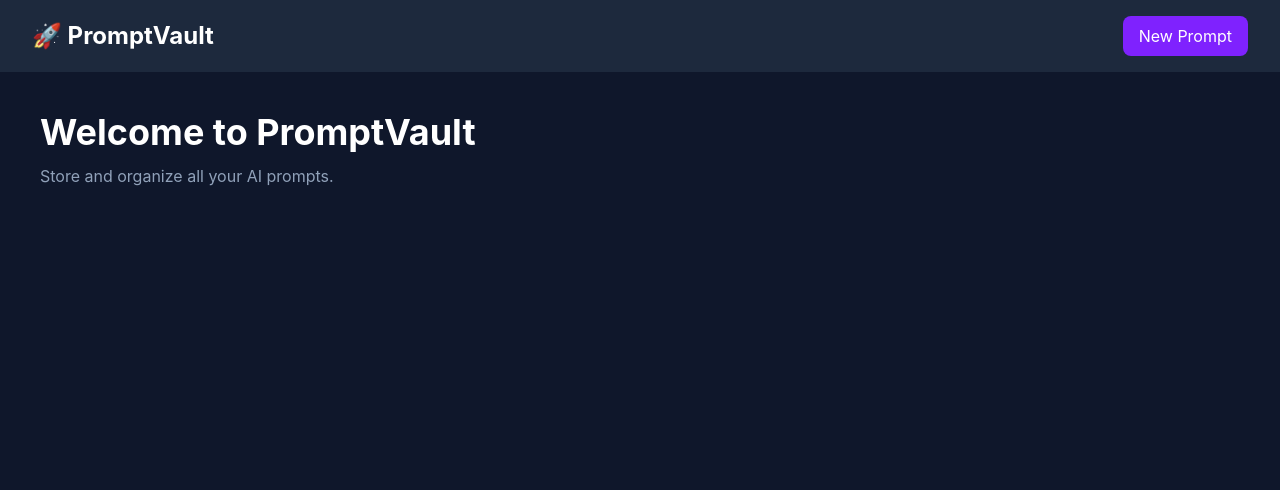
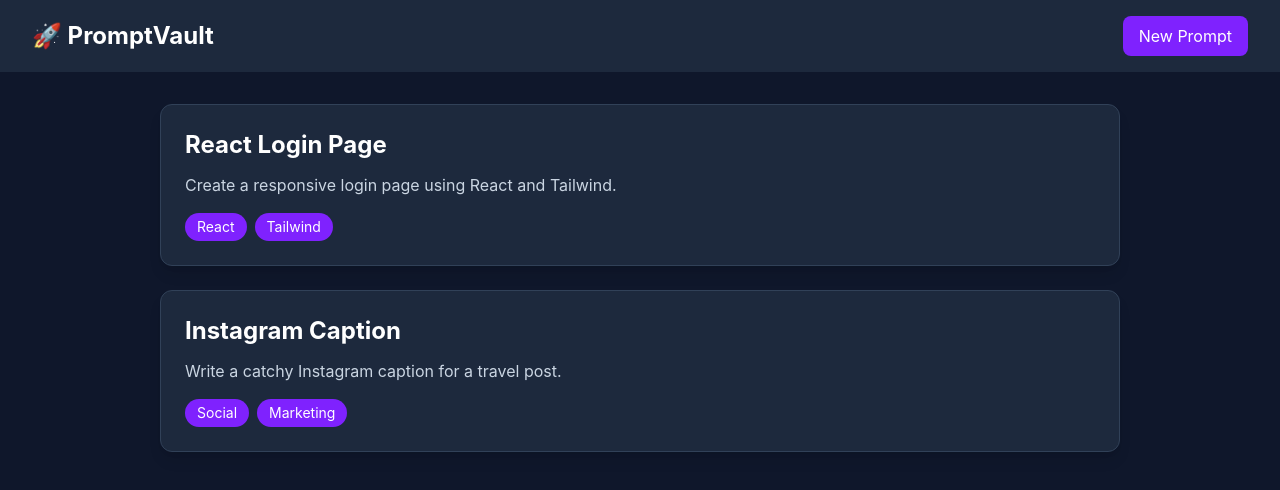
Before and after one commit to Umang-347/PromptVault, a React (Vite) app: page / in a window 1280 px wide. Shown: the top 490 px of the page. Built offline with nearby package versions, Linux system fonts and the light colour scheme.

Commit message:
Render prompts using React state

```diff
--- a/src/App.tsx
+++ b/src/App.tsx
@@ -1,18 +1,23 @@
+import { useState } from "react";
 import Navbar from "./components/Navbar";
+import PromptCard from "./components/PromptCard";
+import { samplePrompts } from "./data/samplePrompts";
+import type { Prompt } from "./types/prompt";
 
 function App() {
+  const [prompts] = useState<Prompt[]>(samplePrompts);
+
   return (
     <div className="min-h-screen bg-slate-900">
       <Navbar />
 
-      <main className="p-10 text-white">
-        <h2 className="text-4xl font-bold">
-          Welcome to PromptVault
-        </h2>
-
-        <p className="mt-3 text-slate-400">
-          Store and organize all your AI prompts.
-        </p>
+      <main className="max-w-5xl mx-auto p-8 space-y-6">
+        {prompts.map((prompt) => (
+          <PromptCard
+            key={prompt.id}
+            prompt={prompt}
+          />
+        ))}
       </main>
     </div>
   );
--- /dev/null
+++ b/src/components/PromptCard.tsx
@@ -0,0 +1,30 @@
+import type { Prompt } from "../types/prompt";
+
+interface PromptCardProps {
+  prompt: Prompt;
+}
+
+export default function PromptCard({ prompt }: PromptCardProps) {
+  return (
+    <div className="bg-slate-800 rounded-xl p-6 shadow-lg border border-slate-700">
+      <h2 className="text-2xl font-bold text-white">
+        {prompt.title}
+      </h2>
+
+      <p className="mt-3 text-slate-300">
+        {prompt.content}
+      </p>
+
+      <div className="flex gap-2 mt-4 flex-wrap">
+        {prompt.tags.map((tag) => (
+          <span
+            key={tag}
+            className="bg-violet-600 px-3 py-1 rounded-full text-sm text-white"
+          >
+            {tag}
+          </span>
+        ))}
+      </div>
+    </div>
+  );
+}
--- /dev/null
+++ b/src/data/samplePrompts.ts
@@ -0,0 +1,18 @@
+import type { Prompt } from "../types/prompt";
+
+export const samplePrompts: Prompt[] = [
+  {
+    id: "1",
+    title: "React Login Page",
+    content: "Create a responsive login page using React and Tailwind.",
+    tags: ["React", "Tailwind"],
+    favorite: false,
+  },
+  {
+    id: "2",
+    title: "Instagram Caption",
+    content: "Write a catchy Instagram caption for a travel post.",
+    tags: ["Social", "Marketing"],
+    favorite: true,
+  },
+];
--- /dev/null
+++ b/src/types/prompt.ts
@@ -0,0 +1,7 @@
+export interface Prompt {
+  id: string;
+  title: string;
+  content: string;
+  tags: string[];
+  favorite: boolean;
+}
```
